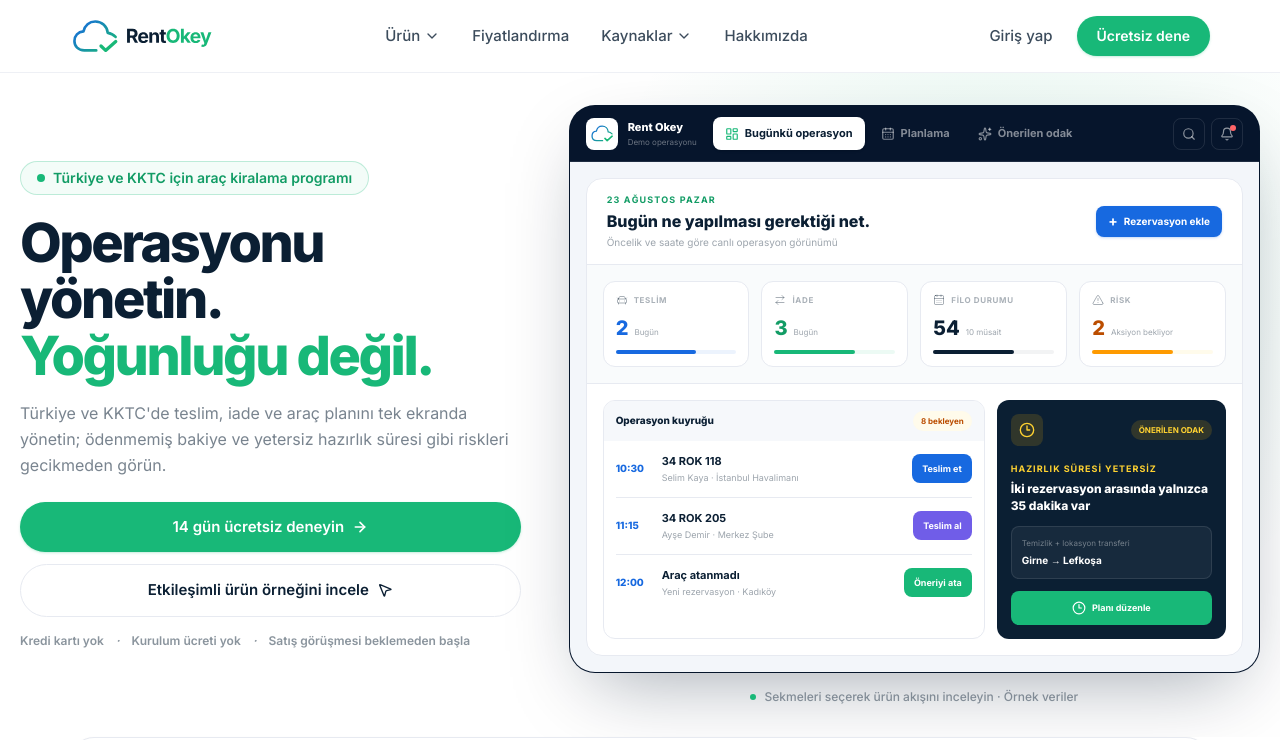
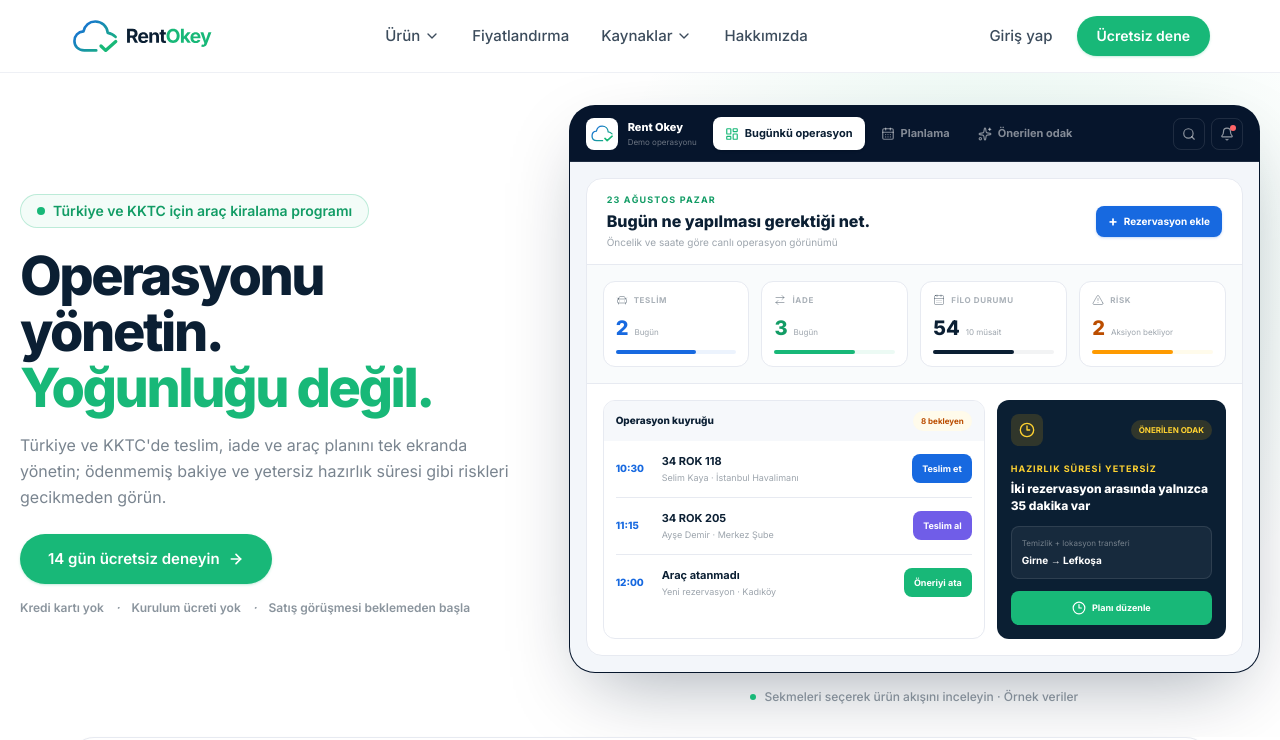
Before and after one commit to faikureturk-collab/rentokey-web, a Next.js app: page / in a window 1280 px wide. Shown: the top 740 px of the page. Built offline with nearby package versions, Linux system fonts and the light colour scheme.

Commit message:
hero fix

```diff
--- a/src/components/home/Hero.tsx
+++ b/src/components/home/Hero.tsx
@@ -1,4 +1,3 @@
-import { MousePointer2 } from "lucide-react";
 import Button from "../Button";
 import DashboardMock from "../DashboardMock";
 
@@ -28,13 +27,9 @@
             bakiye ve yetersiz hazırlık süresi gibi riskleri gecikmeden görün.
           </p>
 
-          <div className="mt-6 flex flex-col gap-3 sm:flex-row sm:items-center lg:flex-col lg:items-stretch">
-            <Button href="/ucretsiz-dene" size="lg" icon className="w-full sm:w-auto lg:w-full">
+          <div className="mt-6">
+            <Button href="/ucretsiz-dene" size="lg" icon className="w-full sm:w-auto">
               14 gün ücretsiz deneyin
-            </Button>
-            <Button href="#hero-demo" variant="secondary" size="lg" className="w-full sm:w-auto lg:w-full">
-              Etkileşimli ürün örneğini incele
-              <MousePointer2 className="h-4 w-4" />
             </Button>
           </div>
 
```
Also changed, not shown: 2 other files (tests, documents, lock files or other folders).
